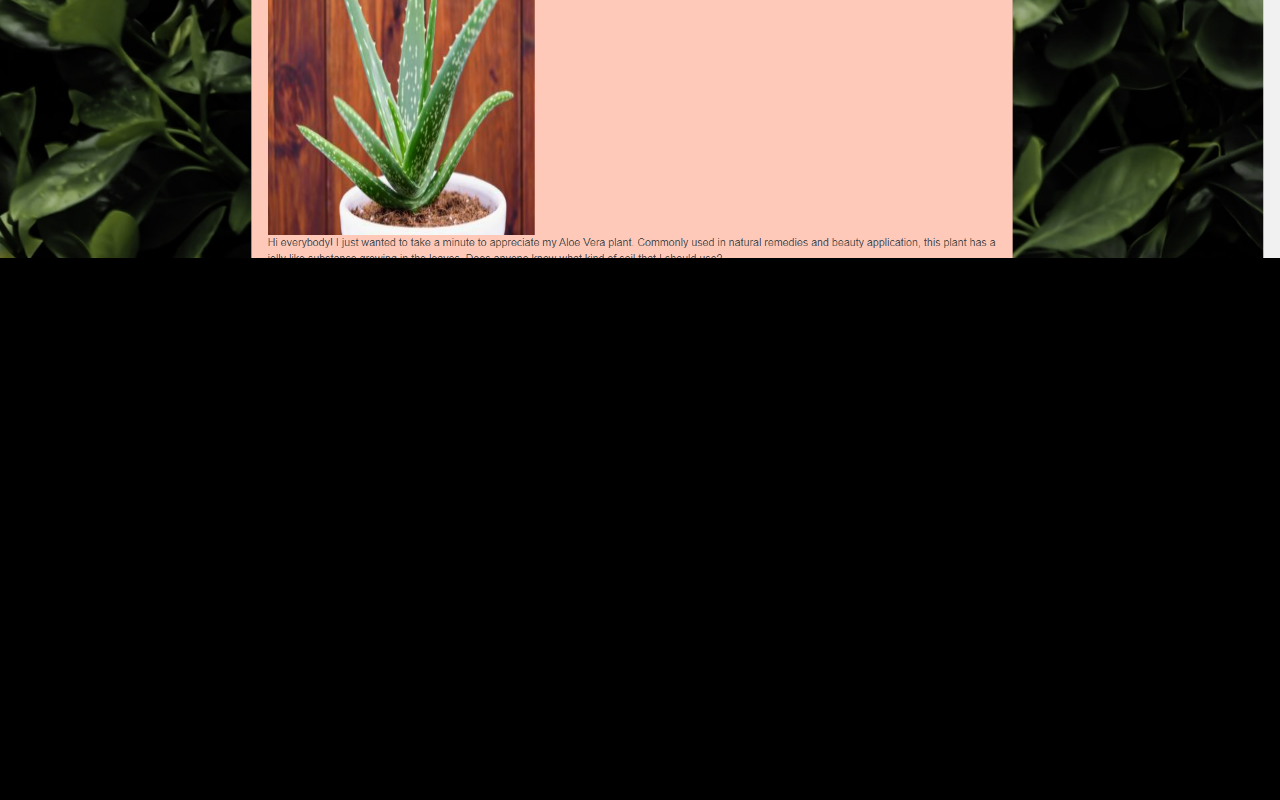
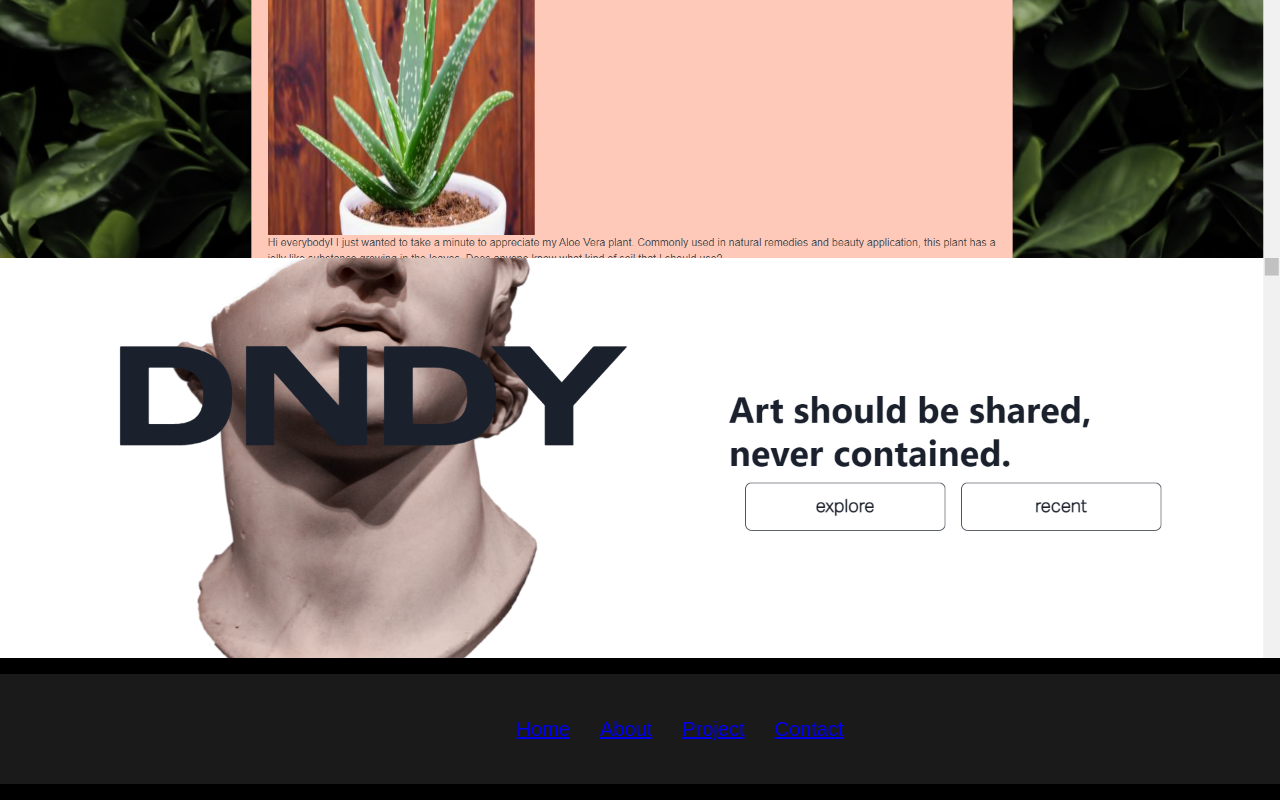
Before and after one commit to alexwsalazar/Portfolio2.0, a React (Create React App) app: page /project in a window 1280 px wide. Shown: the part 916-1716 px from the top of the page. Before the commit the page ends 1242 px from the top, so only its background shows below. Built offline with nearby package versions, Linux system fonts and the light colour scheme.

Commit message:
added DNDY to project page

```diff
--- a/src/components/About.js
+++ b/src/components/About.js
@@ -5,7 +5,7 @@ import resume from "../images/react-resume2.png"
 
 function About() {
   return (
-      <Parallax bgImage="https://images.unsplash.com/photo-1531297484001-80022131f5a1?ixlib=rb-1.2.1&ixid=MnwxMjA3fDB8MHxzZWFyY2h8Mnx8cG9ydGZvbGlvJTIwYmFja2dyb3VuZHxlbnwwfHwwfHw%3D&auto=format&fit=crop&w=900&q=60" strength={0} >
+      <Parallax bgImage="https://images.unsplash.com/photo-1531297484001-80022131f5a1?ixlib=rb-1.2.1&ixid=MnwxMjA3fDB8MHxzZWFyY2h8Mnx8cG9ydGZvbGlvJTIwYmFja2dyb3VuZHxlbnwwfHwwfHw%3D&auto=format&fit=crop&w=900&q=60" strength={300} >
     <div className="card text-center" style={{height:800}}>
      <div className="about">
          <div className="about-img-container">
--- a/src/components/Footer.js
+++ b/src/components/Footer.js
@@ -1,10 +1,24 @@
 import React from "react";
+import {Link} from "react-router-dom";
 
 function Footer() {
   return (
     <div className="card text-center">
-     <h2>this is the Footer page</h2>
-    </div>
+    <ul>
+        <li>
+           <Link to="./"> Home </Link>
+        </li>
+        <li>
+           <Link to="./about"> About </Link>
+        </li>
+        <li>
+           <Link to="./project"> Project </Link>
+        </li>
+        <li>
+           <Link to="./contact"> Contact </Link>
+        </li>
+    </ul>
+   </div>
   );
 }
 
--- a/src/components/Projects.js
+++ b/src/components/Projects.js
@@ -1,6 +1,7 @@
 import React from "react";
 import pokeshot from "../images/poke-home-screenshot.png"
 import plantblog from "../images/project2img.png"
+import DNDY from "../images/DNDY.png"
 
 function Project() {
   return (
@@ -30,10 +31,24 @@ function Project() {
          <div class="project-content">
            <h1 class="project-title">Plant-Blog</h1>
            <p class="project-info ">
-     In this project we made a blog where plant enthusiast con come together and share photos and information about all plant related things.</p>
+           In this project we made a blog where plant enthusiast can come together and share photos and information about all plant related things.</p>
            <div class="project-btn-grp">
              <a href="https://github.com/AlyssaRodri/plant-store" class="project-btn github">github repo</a>
              <a href="https://agile-atoll-06958.herokuapp.com/" class="project-btn live">see live</a>
+           </div>
+         </div>
+       </div>
+     </div>
+     <div class="col align-self-center">
+       <div class="project-card">
+         <img src={DNDY}  class="project-img" alt="pokeshop home screen"/>
+         <div class="project-content">
+           <h1 class="project-title">DNDY</h1>
+           <p class="project-info ">
+           In this project we made a high end art gallery page where collectors and artist can come together to share and purchase art.</p>
+           <div class="project-btn-grp">
+             <a href="https://github.com/DNDYArt/DNDYArt" class="project-btn github">github repo</a>
+             <a href="https://dndyfineart.herokuapp.com/" class="project-btn live">see live</a>
            </div>
          </div>
        </div>
```
Also changed, not shown: src/images/DNDY.png (added). Lines whose indentation alone changed are shown as unchanged.
